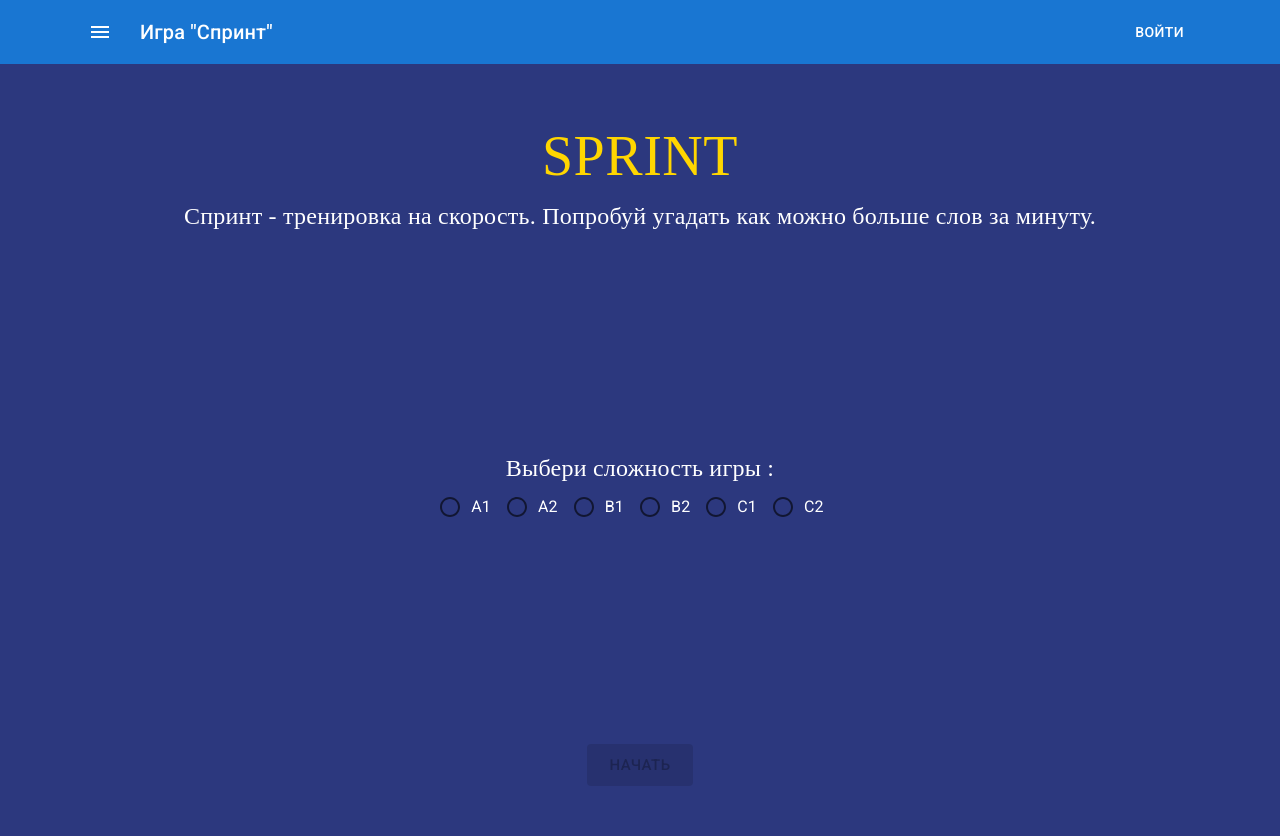
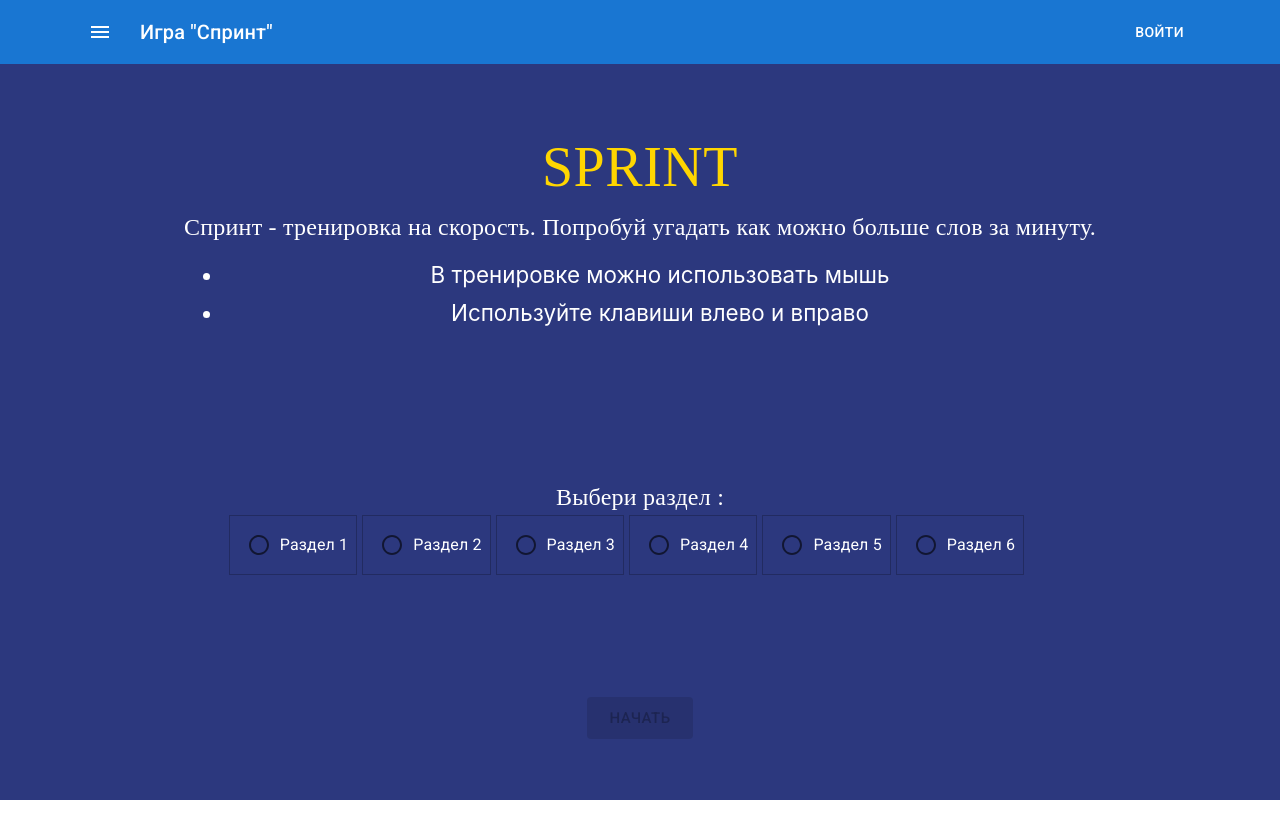
Before and after one commit to gapeev/rslang, a React (Create React App) app: page /sprint in a window 1280 px wide. After the commit the page ends 800 px from the top, so only its background shows below. Built offline with nearby package versions, Linux system fonts and the light colour scheme.

Commit message:
fix conflicts

```diff
--- a/src/common/Enums.ts
+++ b/src/common/Enums.ts
@@ -9,5 +9,12 @@ export enum EnumRoutes {
   team = '/team',
 }
 export const RSLANG_USER = 'RSLANG_USER';
-export const ArrayDifficult = ['A1', 'A2', 'B1', 'B2', 'C1', 'C2'];
+export const ArrayDifficult = [
+  'Раздел 1',
+  'Раздел 2',
+  'Раздел 3',
+  'Раздел 4',
+  'Раздел 5',
+  'Раздел 6',
+];
 export const MAX_PAGES = 30;
--- a/src/features/sprintPage/CardSprint.tsx
+++ b/src/features/sprintPage/CardSprint.tsx
@@ -35,9 +35,9 @@ export const CardSprint: React.FC<PropsCardSprint> = ({
 
   const handleMouse = (e: SyntheticEvent<HTMLButtonElement>) => {
     const val = e.target as HTMLButtonElement;
-    if (val.textContent === 'Yes') {
+    if (val.textContent === 'Да') {
       onClickHandler(true);
-    } else if (val.textContent === 'No') {
+    } else if (val.textContent === 'Нет') {
       onClickHandler(false);
     }
   };
@@ -87,8 +87,8 @@ export const CardSprint: React.FC<PropsCardSprint> = ({
           justifyContent: 'space-around',
         }}
       >
-        <Button onClick={handleMouse}>No</Button>
-        <Button onClick={handleMouse}>Yes</Button>
+        <Button onClick={handleMouse}>Нет</Button>
+        <Button onClick={handleMouse}>Да</Button>
       </Grid>
     </Box>
   );
--- a/src/features/sprintPage/GameSprint.tsx
+++ b/src/features/sprintPage/GameSprint.tsx
@@ -145,7 +145,7 @@ export const GameSprint: React.FC = () => {
     const active = styles.icon_answers + ' ' + styles.active;
 
     return (
-      <Box sx={{ display: 'flex', justifyContent: 'space-around' }}>
+      <Box sx={{ justifyContent: 'space-around', m: '1rem' }}>
         <CancelIcon
           className={`${result === 'false' ? active : styles.icon_answers}`}
           sx={{ p: '1rem', color: '#ab003c' }}
@@ -181,7 +181,6 @@ export const GameSprint: React.FC = () => {
   return (
     <Box
       sx={{
-        minHeight: '94vh',
         display: 'flex',
         flexDirection: 'column',
         justifyContent: 'space-around',
@@ -196,7 +195,6 @@ export const GameSprint: React.FC = () => {
       {displayQuestion()}
       {dispalayResults()}
       {words.length === 0 ? <Preloader status={isLoading} /> : ''}
-      <audio id="correctSound" src="../assets/correct.mp3" />
     </Box>
   );
 };
--- a/src/features/sprintPage/SprintPage.module.css
+++ b/src/features/sprintPage/SprintPage.module.css
@@ -3,10 +3,9 @@
   flex: auto;
   flex-direction: column;
   align-items: center;
-  justify-content: space-between;
+  justify-content: space-around;
   width: 100%;
   text-align: center;
-  padding: 50px 0;
   background: #2c387e;
   color: white;
 }
@@ -44,3 +43,11 @@
   letter-spacing: 0.1rem;
   margin: 1rem auto;
 }
+.featuresList {
+  margin-bottom: 2em;
+}
+
+.featuresList li {
+  margin-bottom: 0.5em;
+  font-size: 1.4rem;
+}
--- a/src/features/sprintPage/SprintPage.tsx
+++ b/src/features/sprintPage/SprintPage.tsx
@@ -54,7 +54,8 @@ export const SpringPage: React.FC = () => {
   return (
     <Box
       sx={{
-        minHeight: '94vh',
+        display: 'flex',
+        flex: 'auto',
       }}
     >
       {isStart ? (
--- a/src/features/sprintPage/utils.ts
+++ b/src/features/sprintPage/utils.ts
@@ -13,7 +13,6 @@ import {
 import { getCurrentDateForStatistics } from '../stat/utils';
 import { UserWord } from '../audiochallenge/audiochallengeSlice';
 import { Dispatch } from '@reduxjs/toolkit';
-import { setNewWord } from '../stat/statSlice';
 
 export function creatorPair(obj: IWord[]): IPairOfGame[] {
   const _obj = shuffle(obj);
@@ -138,7 +137,7 @@ export function checkWord(
       userWord.optional.rightRow += 1;
 
       dispatch(incrNewWords());
-      dispatch(setNewWord());
+      // dispatch(setNewWord());
       dispatch(setUserWords({ word: userWord, user: user }));
     } else if (rightCount === 2) {
       userWord.optional.rightCount += 1;
--- a/src/features/sprintPage/welcomeSprint.tsx
+++ b/src/features/sprintPage/welcomeSprint.tsx
@@ -19,7 +19,7 @@ import classes from './SprintPage.module.css';
 const DESCRIBE_GAME =
   'Спринт - тренировка на скорость. Попробуй угадать как можно больше слов за минуту.';
 const TITLE_GAME = 'SPRINT';
-const CHOOSE_DIFFICULT = 'Выбери сложность игры : ';
+const CHOOSE_DIFFICULT = 'Выбери раздел : ';
 
 type propsWelcome = {
   isReady: boolean;
@@ -52,12 +52,7 @@ export const WelcomeSprint: React.FC<propsWelcome> = ({
   }, [dispatch, user]);
 
   return (
-    <Box
-      sx={{
-        minHeight: '84vh',
-      }}
-      className={classes.start_screen}
-    >
+    <Box className={classes.start_screen}>
       <Box className={classes.block_title}>
         <Typography
           sx={{
@@ -77,6 +72,10 @@ export const WelcomeSprint: React.FC<propsWelcome> = ({
         >
           {DESCRIBE_GAME}
         </Typography>
+        <ul className={classes.featuresList}>
+          <li>В тренировке можно использовать мышь</li>
+          <li>Используйте клавиши влево и вправо</li>
+        </ul>
       </Box>
       <Box className={classes.block_control}>
         <FormControl>
@@ -101,6 +100,10 @@ export const WelcomeSprint: React.FC<propsWelcome> = ({
             {ArrayDifficult.map((item: string, idx: number) => {
               return (
                 <FormControlLabel
+                  sx={{
+                    border: '1px solid rgba(0, 0, 0, 0.23)',
+                    padding: '0.5rem',
+                  }}
                   key={idx}
                   control={<Radio value={item} />}
                   label={item}
--- a/src/features/stat/statSlice.ts
+++ b/src/features/stat/statSlice.ts
@@ -115,15 +115,15 @@ export const statSlice = createSlice({
       state.statistics.optional.gameStatistics.sprint = action.payload;
       setStatistics(state.statistics, state.user);
     },
-    setNewWord(state) {
+    /*  setNewWord(state) {
       const date = getCurrentDateForStatistics();
       state.statistics.optional.newWordStatistics[date] += 1;
       setStatistics(state.statistics, state.user);
-    },
-    setLearnedWord(state, action) {
+    }, */
+    /*  setLearnedWord(state, action) {
       state.statistics.optional.gameStatistics.sprint.learnedWords += 1;
       setStatistics(state.statistics, state.user);
-    },
+    }, */
   },
   extraReducers: (builder) => {
     builder.addCase(statInit.fulfilled, (state, action) => {
@@ -135,13 +135,7 @@ export const statSlice = createSlice({
   },
 });
 
-export const {
-  statWord,
-  statLearnedWord,
-  setStatSprint,
-  setNewWord,
-  setLearnedWord,
-} = statSlice.actions;
+export const { statWord, statLearnedWord, setStatSprint } = statSlice.actions;
 
 export const selectStatState = (state: RootState) => state.stat.statistics;
 
```
